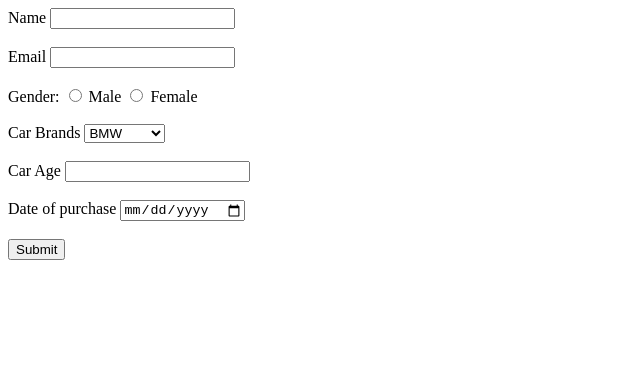
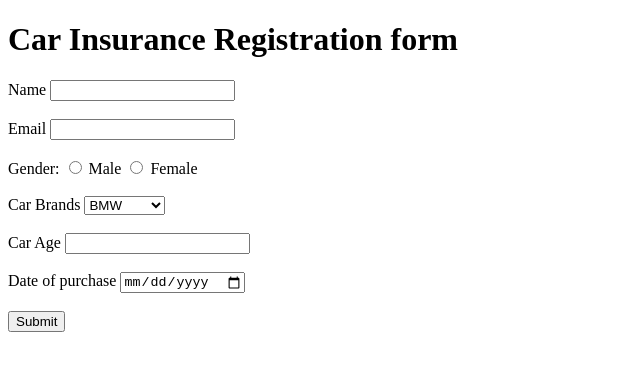
Before and after one commit to acciojob/car-insurance-form-KStuti, a website: page main.html in a window 1280 px wide. Shown: the whole page, without its empty margins (0-640 px from the left). Drawn offline with Linux system fonts and the light colour scheme.

Commit message:
created a submission

```diff
--- a/main.html
+++ b/main.html
@@ -3,11 +3,13 @@
 <html>
 
 <head>
+	<title>Car Insurance Registration form</title>
 	<link rel="stylesheet" href="styles.css">
 </head>
 
 <body>
 	<!-- the entire body must be written by student -->
+	<h1>Car Insurance Registration form</h1>
 	<label for ="name"> Name</label>
 	<input type="text" id ="name" name ="name" required><br><br>
 
```
